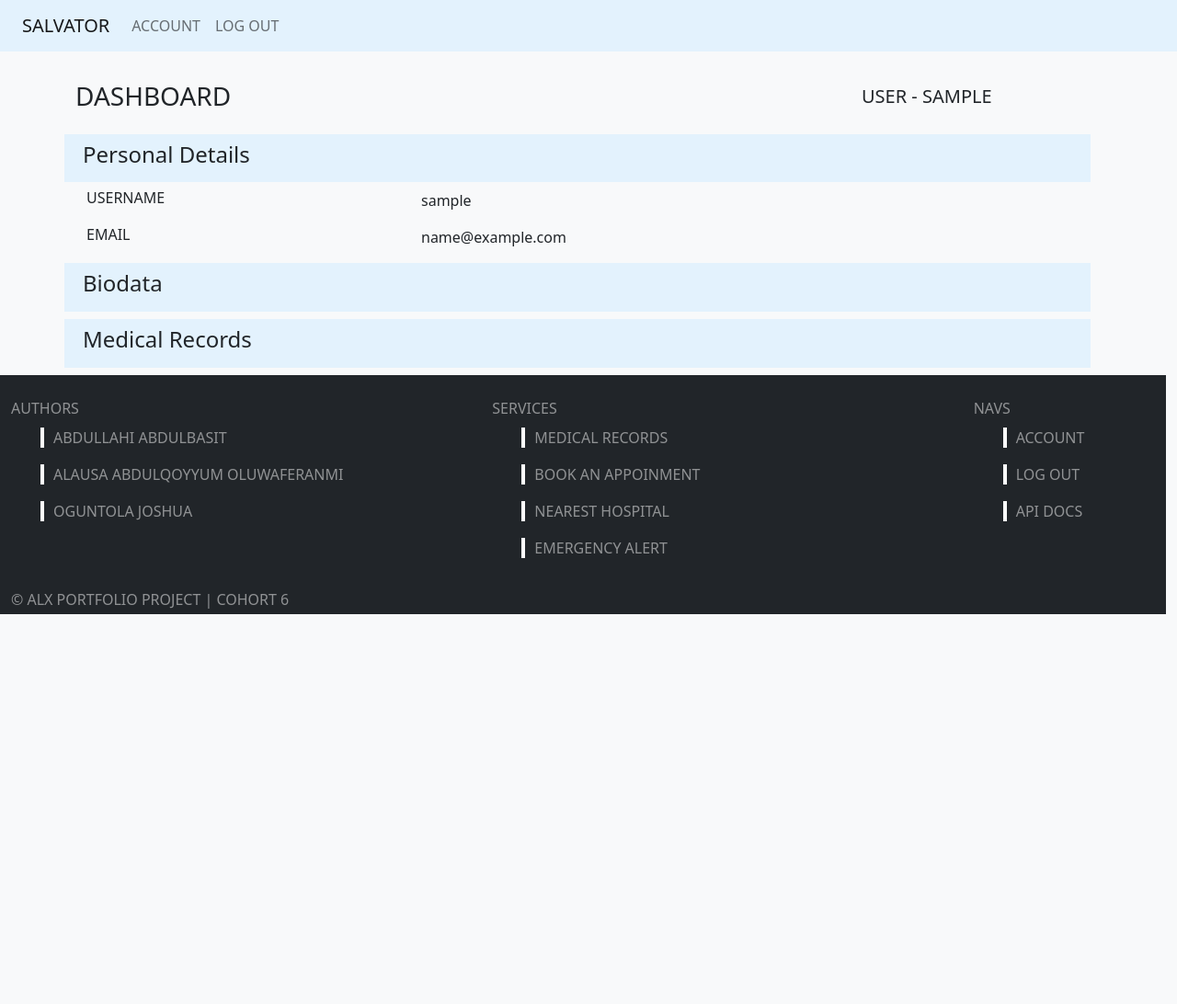
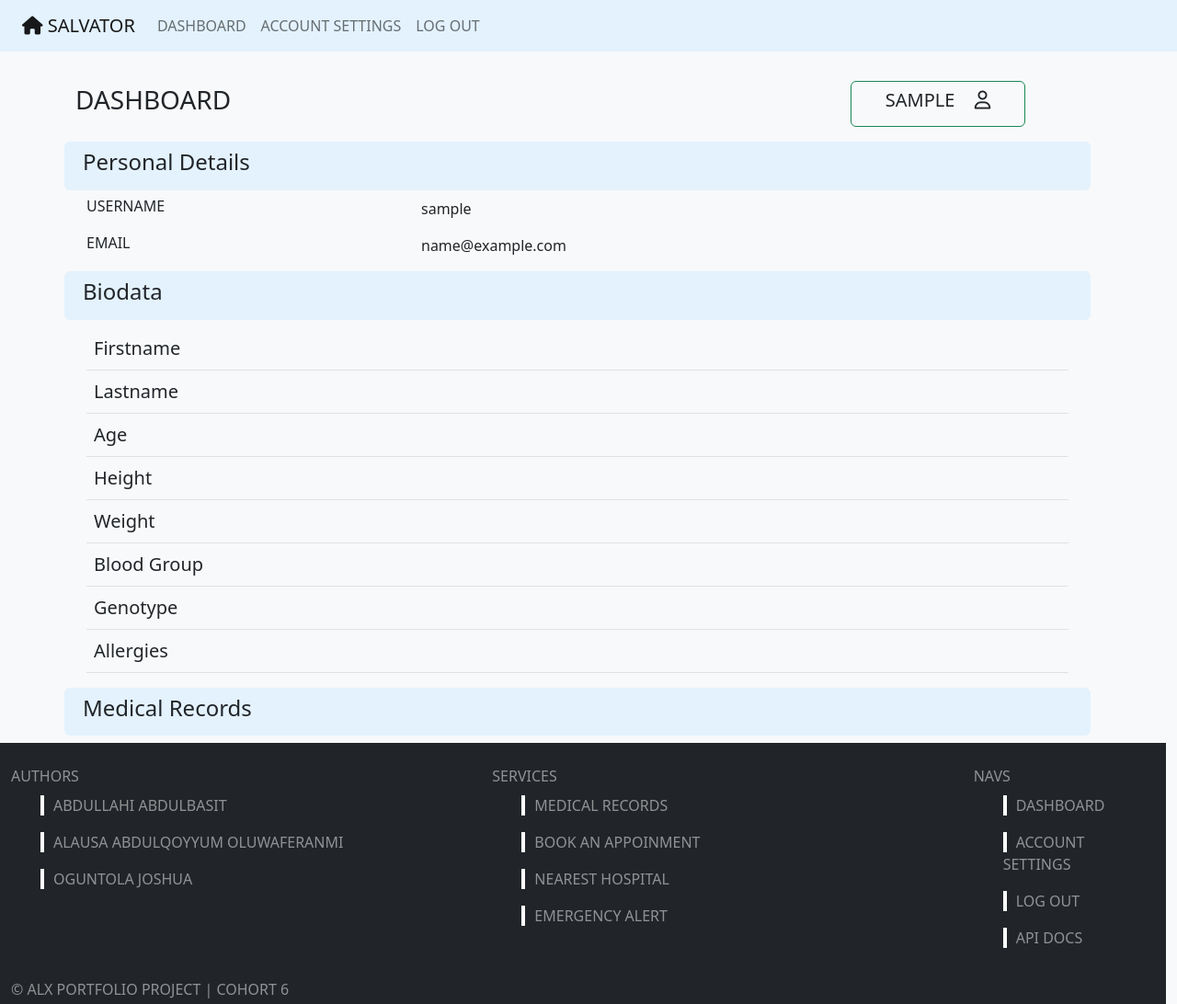
Before and after one commit to Alausa2001/Salvator, a Flask app: page /dashboard in a window 1280 px wide. Shown: the whole page at 92% size. Before the commit the page ends 668 px from the top, so only its background shows below. Run offline with Flask 2, Linux system fonts and the light colour scheme; the visitor is signed in with stand-in values (Sample User, id 1); data that the repository does not hold is empty; some libraries are stand-ins or nearby versions.

Commit message:
Biodata features added

```diff
--- a/web_app/auth.py
+++ b/web_app/auth.py
@@ -25,8 +25,8 @@ def load_logged_in_user():
         response = requests.post(url, json=data)
         user_data = {'details': {'username': username, 'email': email}}
         info = response.json()
-        user_data['biodata'] = info['biodata']
-        user_data['records'] = info['medical_records']
+        user_data['biodata'] = info.get('biodata')
+        user_data['records'] = info.get('medical_records')
         g.user = user_data
 
 
--- a/web_app/forms.py
+++ b/web_app/forms.py
@@ -1,6 +1,6 @@
 from flask_wtf import FlaskForm
-from wtforms import StringField, PasswordField, SubmitField, EmailField
-from wtforms.validators import Length, DataRequired, Email, EqualTo
+from wtforms import StringField, PasswordField, SubmitField, EmailField, IntegerField, FloatField
+from wtforms.validators import Length, DataRequired, Email, EqualTo, NumberRange
 
 
 class LoginForm(FlaskForm):
@@ -18,3 +18,16 @@ class SignUpForm(FlaskForm):
     password = PasswordField(label='Password', validators=[DataRequired(), Length(min=6)])
     confirm_password = PasswordField(label='Confirm password', validators=[DataRequired(), EqualTo('password')])
     submit = SubmitField(label='SIGN UP')
+
+
+class BiodataForm(FlaskForm):
+    """ BiodataForm : A flaskform instance to generate Biodata update form """
+    firstname = StringField(label='First name', validators=[Length(min=2), DataRequired()])
+    lastname = StringField(label='Last name/Surname', validators=[Length(min=2), DataRequired()])
+    age = IntegerField(label='Age', validators=[ NumberRange(min=0, max=120), DataRequired()])
+    height = FloatField(label='Height', validators=[DataRequired()])
+    weight = FloatField(label='Weight', validators=[DataRequired()])
+    allergies = StringField(label='Allergies')
+    genotype = StringField(label='Genotype', validators=[DataRequired()])
+    bloodgroup = StringField(label='Blood Group', validators=[DataRequired()])
+    submit = SubmitField(label='Update Biodata')
--- a/web_app/static/styles.css
+++ b/web_app/static/styles.css
@@ -60,8 +60,8 @@ section {
 .card_msg {
   position: absolute;
   background-color: rgba(231, 228, 228, 0.577);
-  height: 25px;
-  padding: 5px;
+  height: 30px;
+  padding: 5px 0;
   width: 90%;
   left: 8px;
   bottom: 30px;
--- a/web_app/templates/base.html
+++ b/web_app/templates/base.html
@@ -6,7 +6,8 @@
     <meta name="viewport" content="width=device-width, initial-scale=1.0">
     <!-- <link href="https://cdn.jsdelivr.net/npm/bootstrap@5.0.2/dist/css/bootstrap.min.css" rel="stylesheet"> -->
     <link href="https://cdn.jsdelivr.net/npm/bootstrap@5.2.3/dist/css/bootstrap.min.css" rel="stylesheet">
-<script src="https://cdn.jsdelivr.net/npm/bootstrap@5.2.3/dist/js/bootstrap.bundle.min.js"></script>
+    <script src="https://cdn.jsdelivr.net/npm/bootstrap@5.2.3/dist/js/bootstrap.bundle.min.js"></script>
+    <script src="https://kit.fontawesome.com/a50e6dae31.js" crossorigin="anonymous"></script>
     <link href="{{ url_for('static', filename='styles.css') }}" rel="stylesheet">
     <script src="{{ url_for('static', filename='script.js') }}"></script>
     <title>SALVATOR - {% block title %}{% endblock %}</title>
@@ -15,7 +16,7 @@
     <header class="container-fluid">
         <nav class="navbar navbar-expand-lg navbar-light">
             <div class="container-fluid">
-                <a class="navbar-brand" href=" {{ url_for('home')}} ">SALVATOR</a>
+                <a class="navbar-brand" href=" {{ url_for('home')}} "><i class="fa fa-home"></i> SALVATOR</a>
                 <button class="navbar-toggler" type="button" data-bs-toggle="collapse" data-bs-target="#navbarText" aria-controls="navbarText" aria-expanded="false" aria-label="Toggle navigation">
                 <span class="navbar-toggler-icon"></span>
                 </button>
@@ -23,7 +24,10 @@
                     {% if g.user %}
                     <ul class="navbar-nav me-auto mb-2 mb-lg-0">
                         <li class="nav-item">
-                          <a class="nav-link" href="{{ url_for('blog.account') }}">ACCOUNT</a>
+                            <a href="{{ url_for('blog.dashboard') }}" class="nav-link">DASHBOARD</a>
+                        </li>
+                        <li class="nav-item">
+                          <a class="nav-link" href="#">ACCOUNT SETTINGS</a>
                         </li>
                         <li class="nav-item">
                           <a class="nav-link" href="{{ url_for('auth.logout') }}">LOG OUT</a>
@@ -87,7 +91,8 @@
             <div class="col-2 mb-2 mt-4">NAVS
                 {% if g.user %}
                 <ul>
-                    <li class="nav-item navbar-text"><span></span><a class="text-decoration-none" href="{{ url_for('blog.account') }}">ACCOUNT</a></li>
+                    <li class="nav-item navbar-text"><span></span><a href="{{ url_for('blog.dashboard') }}" class="text-decoration-none"> DASHBOARD</a></li>
+                    <li class="nav-item navbar-text"><span></span><a class="text-decoration-none" href="#">ACCOUNT SETTINGS</a></li>
                     <li class="nav-item navbar-text"><span></span><a class="text-decoration-none" href="{{ url_for('auth.logout') }}">LOG OUT</a></li>
                     <li class="nav-item navbar-text"><span></span><a class="text-decoration-none" href="#">API DOCS</a></li>
                 </ul>
--- a/web_app/templates/blog/dashboard.html
+++ b/web_app/templates/blog/dashboard.html
@@ -11,13 +11,13 @@
 <div class="container bg-light pt-3 justify-content-center">
     <div class="row pt-3 align-items-center">
         <h3 class="col-md-9">DASHBOARD</h3>
-        <div class="col-md-3">
-            <h5>USER - {{ g.user['details']['username'].upper() }}</h5>
+        <div class="col-md-2 me-3 border border-success rounded text-center p-2">
+            <h5>{{ g.user['details']['username'].upper() }} <i class="fa-regular fa-user ms-3"></i></h5>
         </div>
     </div>
     <div class="container mt-3">
         <div class="row">
-            <div class="row l-blue p-2">
+            <div class="row l-blue p-2 rounded">
                 <h4>Personal Details</h4>
             </div>
             <div class="row mt-2">
@@ -32,37 +32,70 @@
             </div>
         </div>
         <div class="row">
-            <div class="row l-blue p-2">
+            <div class="row l-blue p-2 rounded">
                 <h4>Biodata</h4>
             </div>
             <div class="row mt-2">
-                {% for key, value in g.user['biodata'].items() %}
-                 <div class="h6 col-md-4">
-                    {% if key != 'alert' %}
-                        {{ key.upper()}}
+                <form action="" method="POST" class="needs-validation" novalidate>
+                    {% if g.user['biodata'].get('alert') %}
+                    <div class="form-group mb-3">
+                        {{ bioform.hidden_tag() }}
+
+                        {{ bioform.firstname.label(class="mb-1 fs-5") }}
+                        {{ bioform.firstname(class="form-control mb-2", placeholder="first name") }}
+
+                        {{ bioform.lastname.label(class="mb-1 fs-5") }}
+                        {{ bioform.lastname(class="form-control mb-2", placeholder="last name") }}
+
+                        <div class="row">
+                            <div class="col-md-2">{{ bioform.age.label(class="mb-1 fs-5") }}
+                                {{ bioform.age(class="form-control w-25 mb-2", placeholder="Age") }}</div>
+                            <div class="col-md-2"> {{ bioform.genotype.label(class="mb-1 fs-5") }}
+                                {{ bioform.genotype(class="form-control w-25 mb-2", placeholder="AA") }}</div>
+                            <div class="col-md-2">{{ bioform.bloodgroup.label(class="mb-1 fs-5") }}
+                                {{ bioform.bloodgroup(class="form-control w-25 mb-2", placeholder="A+") }}</div>
+                            <div class="col-md-3">{{ bioform.height.label(class="mb-1 fs-5") }}
+                                    {{ bioform.height(class="form-control w-25 mb-2", placeholder="in cm") }}</div>
+                            <div class="col-md-3">{{ bioform.weight.label(class="mb-1 fs-5") }}
+                                {{ bioform.weight(class="form-control w-25 mb-2", placeholder="in kg") }}</div>
+                        </div>
+                        {{ bioform.allergies.label(class="mb-1 fs-5") }}
+                        {{ bioform.allergies(class="form-control mb-2", placeholder="Separate each allergy by a comma (,)")}}
+
+                        {{ bioform.submit(class="btn btn-primary rounded mt-2") }}
+                    </div>
+                    {% else %}
+                            <table class="table table-hover table-responsive">
+                                <tr class="fs-5"><td>Firstname</td><td class="text-success text-center">{{g.user['biodata'].get('first_name')}}</td></tr>
+                                <tr class="fs-5"><td>Lastname</td><td class="text-success text-center">{{ g.user['biodata'].get('last_name') }}</td></tr>
+                                <tr class="fs-5"><td>Age</td><td class="text-success text-center">{{ g.user['biodata'].get('age') }}</td></tr>
+                                <tr class="fs-5"><td>Height</td><td class="text-success text-center">{{ g.user['biodata'].get('height') }}</td></tr>
+                                <tr class="fs-5"><td>Weight</td><td class="text-success text-center">{{ g.user['biodata'].get('weight') }}</td></tr>
+                                <tr class="fs-5"><td>Blood Group</td><td class="text-success text-center">{{ g.user['biodata'].get('blood_group') }}</td></tr>
+                                <tr class="fs-5"><td>Genotype</td><td class="text-success text-center">{{ g.user['biodata'].get('genotype') }}</td></tr>
+                                <tr class="fs-5"><td>Allergies</td><td class="text-success text-center">{{ g.user['biodata'].get('allergies') }}</td></tr>
+                            </table>
                     {% endif %}
-                 </div>
-                 <ul class="col-md-8">
-                    <li> {{ value }} </li>
-                 </ul>
-                {% endfor %}
+                </form>
             </div>
         </div>
         <div class="row">
-            <div class="row l-blue p-2">
+            <div class="row l-blue p-2 rounded">
                 <h4>Medical Records</h4>
             </div>
             <div class="row mt-2">
+            {% if g.user['records'].get('alert') %}
+                <p> There should be a form here</p>
+            {% else %}
                 {% for key, value in g.user['records'].items() %}
-                 <div class="h6 col-md-4">
-                    {% if key != 'alert' %}
-                        {{ key.upper()}}
-                    {% endif %}
-                 </div>
-                 <ul class="col-md-8">
-                    <li> {{ value }} </li>
-                 </ul>
+                    <div class="h6 col-md-4">
+                       {{ key.upper()}}
+                    </div>
+                    <ul class="col-md-8">
+                        <li> {{ value }} </li>
+                    </ul>
                 {% endfor %}
+            {% endif %}
             </div>
         </div>
     </div>
```
Also changed, not shown: web_app/blog.py (+28 -3 lines).
